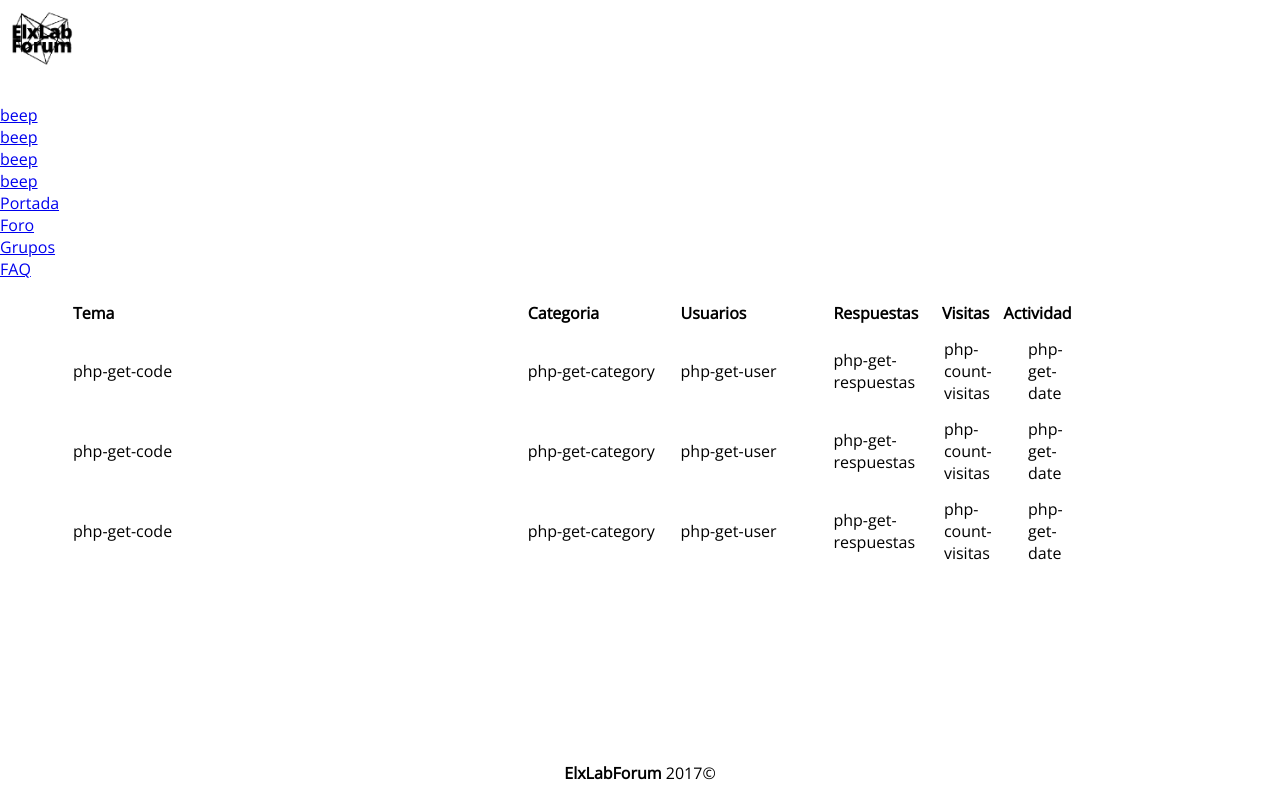
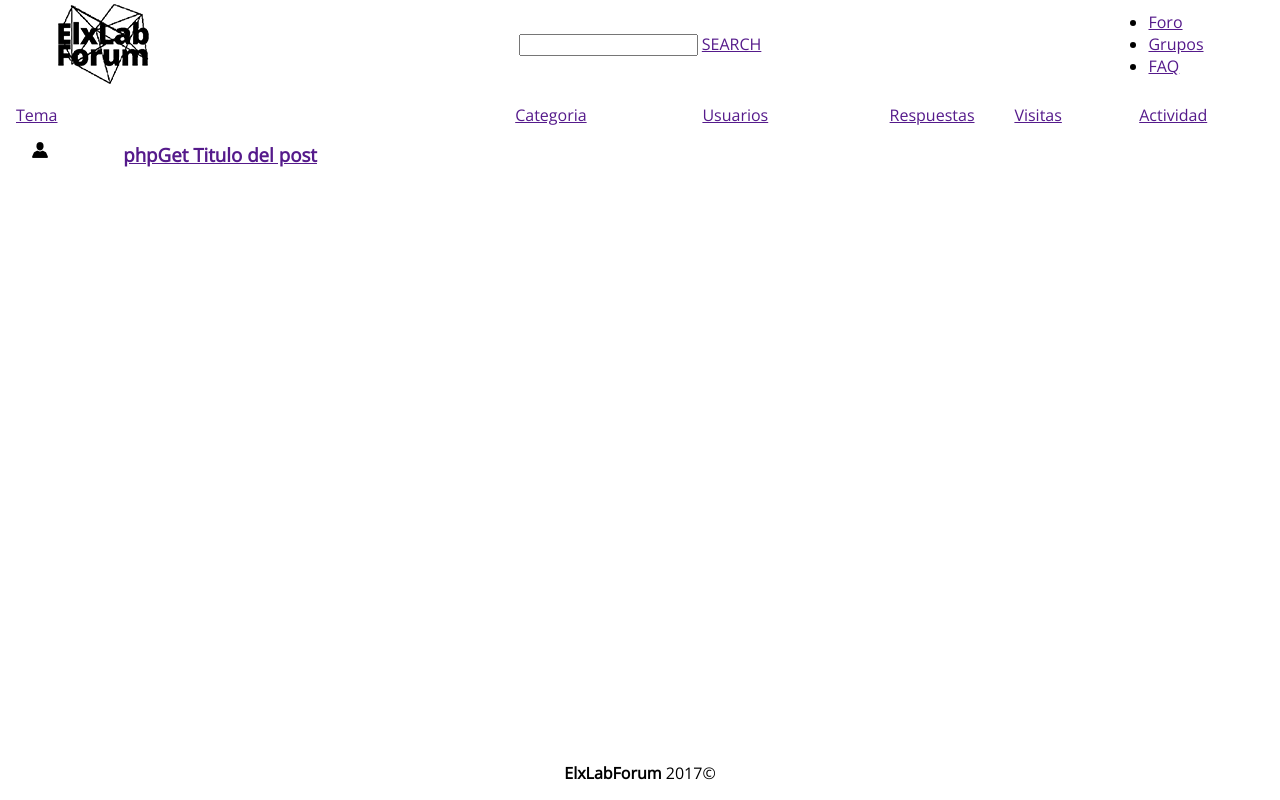
Before and after one commit to JulietMind/forum, a PHP site: page / in a window 1280 px wide. Run offline with PHP 8.4, Linux system fonts and the light colour scheme.

Commit message:
estructurando el sitio

```diff
--- a/css/styles.css
+++ b/css/styles.css
@@ -7,63 +7,45 @@ Version: 1.0.0;
 	margin:0;
 	padding: 0;
 	font-family: 'Open Sans', sans-serif;
-}
-
-html{
-	height: 100%;
 	box-sizing: border-box;
 }
 
-.content-logo img{
-	width: 65px;
-	height: auto;
-	padding: 10px;
+.wrapper-nav{
+	display: grid;
+	grid-template-columns: 1fr 4fr 1fr;
+	grid-column-gap: 1em;
+	padding: 0,5em;
 }
 
+.content-logo img{
+	display: block;
+	margin: auto;
+}
+
+.content-search{
+	display: block;
+	margin: auto;
+}
+
+.content-nav{
+	display: block;
+	margin: auto;
+}
 
 /*TABLES*/
-.content-tables{
-	width: 80%;
-	padding: 1% 5% 1% 5%;
+.wrapper-tables{
+	display: grid;
+	grid-template-columns: 8fr 3fr 3fr 2fr 2fr 2fr;
+	padding: 1em;
 }
 
-tr.title{
-	text-align: left;
-	display: inline-table;
-	width: 100%;
-	padding: 5px;
+.temas{
+	display: grid;
+	grid-template-columns: 1fr 5fr;
+	grid-gap: 1em;
+	padding: 1em;
 }
 
-th.tema{
-	width: 45%;
-}
-
-th.categoria{
-	width: 15%;
-}
-
-th.usuarios{
-	width: 15%;
-}
-
-td.tema{
-	width: 45%;
-}
-
-td.categoria{
-	width:15%;
-}
-
-td.usuarios{
-	width:15%;
-}
-
-tr.row{
-	/*text-align: center;*/
-	display: inline-table;
-	width: 100%;
-	padding: 5px;
-}
 
 
 .footer{
--- a/index.html
+++ b/index.html
@@ -7,62 +7,78 @@
 	<link href="https://fonts.googleapis.com/css?family=Open+Sans" rel="stylesheet">
 </head>
 <body>
-	<header>
-
+<header>
+	<div class="wrapper-nav">
 		<div class="content-logo">
-			<a href=""><img src="img/logo.png" alt=""></a>
+			<a href=""><img src="img/logo.png"></a>
 		</div>
 
-
-		<div class="content-sesion">
-			<a href=""><div class="inicio"></div></a>
-			<a href=""><div class="registro"></div></a>
-		</div>
-
-
-		<div class="search">
-			<a href=""><img src="" alt=""></a>
+		<div class="content-search">
+			<input type="text">
+			<a href="">SEARCH</a>
 		</div>
 
 
 		<div class="content-nav">
-			<nav>
-				<ul>
-					<li><a href="#">beep</a></li>
-					<li><a href="#">beep</a></li>
-					<li><a href="#">beep</a></li>
-					<li><a href="#">beep</a></li>
-				</ul>
-			</nav>
+			<ul>
+				<li><a href="">Foro</a></li>
+				<li><a href="">Grupos</a></li>
+				<li><a href="">FAQ</a></li>
+			</ul>
 		</div>
+	</div>
+</header>
+		<div class="wrapper-tables">
+
+			<div class="title-tema">
+				<a href="" class="tema">Tema</a>
+				<div class="temas">
+					<img src="img/user.png">
+					<h3><a href="">phpGet Titulo del post</a></h3>
+				</div>
+			</div>
 
 
-		<div class="content-menu">
-			<ul>
-				<li><a href="#">Portada</a></li>
-				<li><a href="#">Foro</a></li>
-				<li><a href="#">Grupos</a></li>
-				<li><a href="#">FAQ</a></li>
-			</ul>
-		</div>
+
+			<div class="title-categoria">
+				<a href="" class="categoria">Categoria</a>
+			</div>
+
+			<div class="title-categoria">
+				<a href="" class="usuarios">Usuarios</a>
+			</div>
+
+			<div class="title-categoria">
+				<a href="" class="respuestas">Respuestas</a>
+			</div>
+
+			<div class="title-categoria">
+				<a href="" class="visitas">Visitas</a>
+			</div>
+
+			<div class="title-categoria">
+				<a href="" class="actividad">Actividad</a>
+			</div>
 
 
-	</header>
 
-		<div class="content-tables">
-			<table>
+
+
+
+
+		<!-- 	<table> -->
 				<!-- titulos -->
-				<tr class="title">
+			<!-- 	<tr class="title">
 					<th class="tema">Tema</th>
 					<th class="categoria">Categoria</th>
 					<th class="usuarios">Usuarios</th>
 					<th class="respuestas">Respuestas</th>
 					<th class="visitas">Visitas</th>
 					<th class="actividad">Actividad</th>
-				</tr>
+				</tr> -->
 
 				<!-- fila n.1 -->
-				<tr class="row">
+		<!-- 		<tr class="row">
 					<td class="tema">php-get-code</td>
 					<td class="categoria">php-get-category</td>
 					<td class="usuarios">php-get-user</td>
@@ -71,29 +87,8 @@
 					<td class="actividad">php-get-date</td>
 				</tr>
 
-				<!-- fila n.2 -->
-				<tr class="row">
-					<td class="tema">php-get-code</td>
-					<td class="categoria">php-get-category</td>
-					<td class="usuarios">php-get-user</td>
-					<td class="respuestas">php-get-respuestas</td>
-					<td class="visitas">php-count-visitas</td>
-					<td class="actividad">php-get-date</td>
-				</tr>
-
-				<!-- fila n.3 -->
-				<tr class="row">
-					<td class="tema">php-get-code</td>
-					<td class="categoria">php-get-category</td>
-					<td class="usuarios">php-get-user</td>
-					<td class="respuestas">php-get-respuestas</td>
-					<td class="visitas">php-count-visitas</td>
-					<td class="actividad">php-get-date</td>
-				</tr>
-
-
 			</table>
-	</div>
+	</div> -->
 
 
 <div class="footer">
```
Also changed, not shown: img/logo.png, img/user.png (added).
